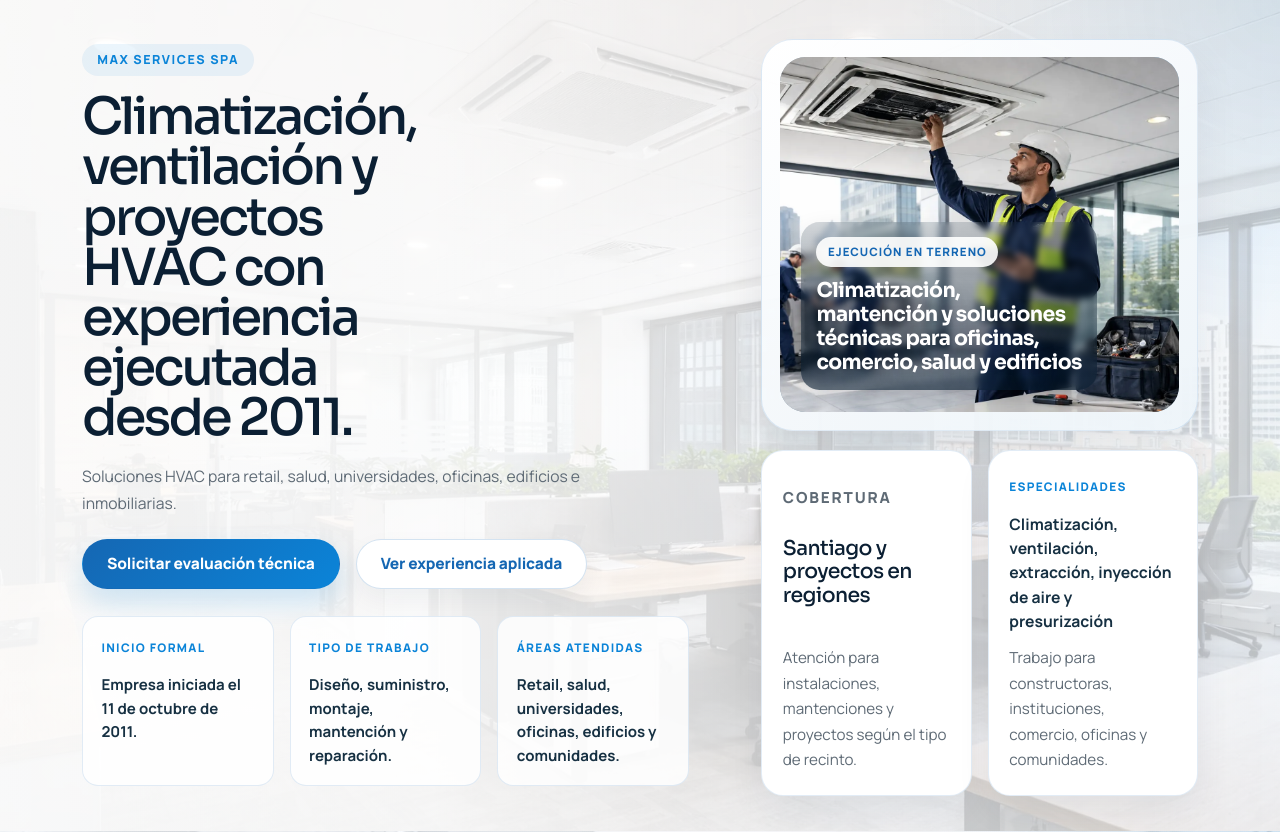
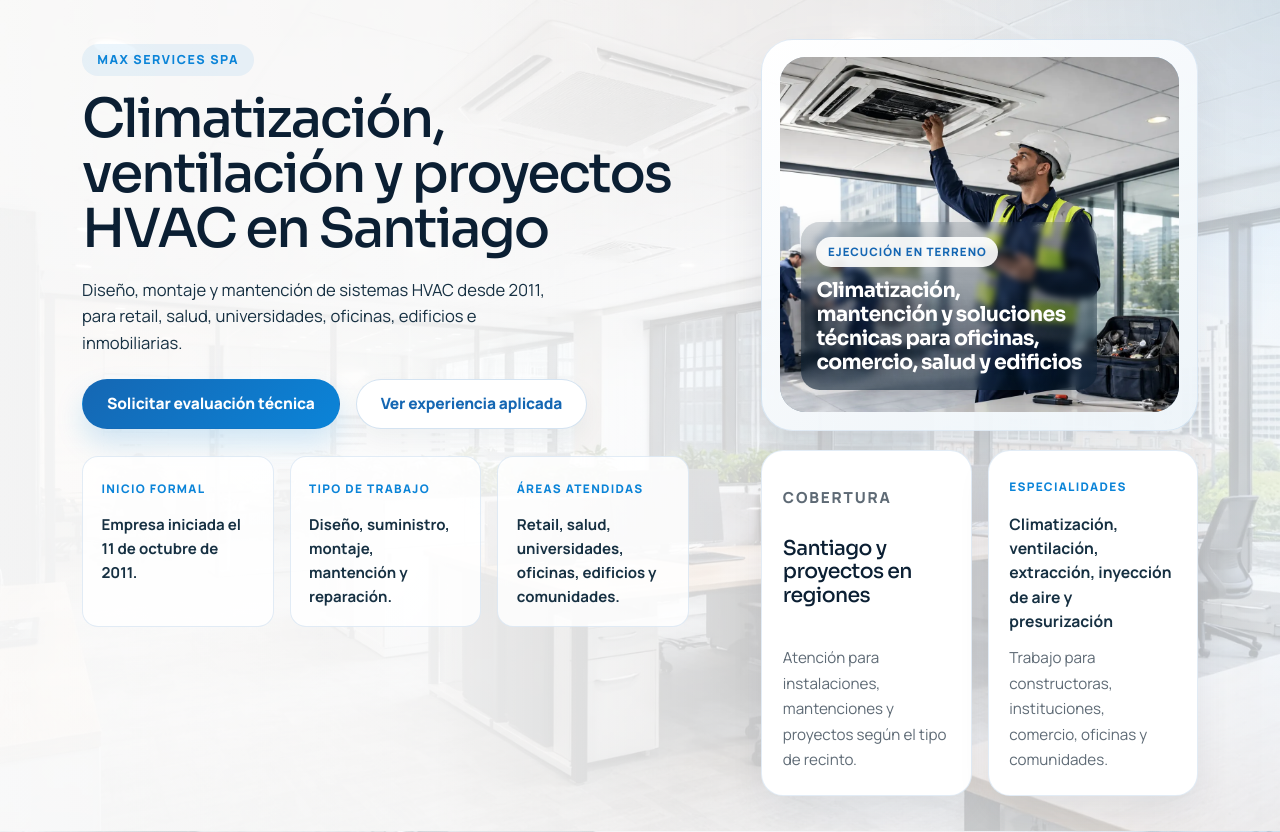
Before and after one commit to GoGo-DevS/maxservicesspa, a Django app: page / in a window 1280 px wide. Shown: the part 169-1001 px from the top of the page. Run offline with Django 5.2, Linux system fonts and the light colour scheme.

Commit message:
feat(seo): ficha de empresa para Google, enlaces internos y hero legible
- Datos estructurados: la ficha pasa de LocalBusiness pelado a HVACBusiness con
  direccion, telefono, horario, fecha de inicio, logo y el catalogo de los seis
  servicios. Eran justo los datos con los que Google arma el panel del negocio.
- Enlaces internos: el pie enlaza cada servicio en TODAS las paginas, la home
  lleva al indice y /proyectos/ enlaza los servicios que ejecuta. Sin esos
  enlaces las paginas nuevas quedan aisladas.
- Hero: el titular tenia max-width 9.2ch y se partia en seis lineas; ahora son
  dos o tres. La bajada sube de gris claro a texto normal y crece de tamano.
- El H1 nombra la ciudad ('...en Santiago'), que es la mitad de una busqueda
  local; el 'desde 2011' baja a la bajada, donde pesa igual para la persona.
- Medicion lista para cuando existan las cuentas: GA4_MEASUREMENT_ID y
  GOOGLE_SITE_VERIFICATION por variable de entorno. Sin ID no se carga ningun
  script, asi que hoy el sitio no arrastra peso ni cookies de mas.

20 pruebas OK. Cero enlaces internos rotos.

Co-Authored-By: Claude Opus 5 (1M context) <noreply@anthropic.com>

```diff
--- a/core/context_processors.py
+++ b/core/context_processors.py
@@ -3,16 +3,55 @@ import json
 from django.conf import settings
 
 from core.seo import absolute_static_url
+from core.servicios import SERVICIOS
 
 
 def site_meta(request):
+    # Ficha de la empresa para Google. Lo que estaba antes no traia direccion,
+    # telefono ni horario: justo los datos con los que Google arma el panel
+    # lateral y decide si el negocio es real y esta cerca de quien busca.
     local_business_schema = {
         "@context": "https://schema.org",
-        "@type": "LocalBusiness",
+        "@type": "HVACBusiness",
         "name": "MAX SERVICES SPA",
+        "legalName": "MAX SERVICES SpA",
         "description": "Empresa de climatización, ventilación y proyectos HVAC en Santiago, Región Metropolitana, Chile.",
         "url": settings.SITE_URL,
         "email": "contacto@maxservicesspa.cl",
+        "telephone": "+56225690108",
+        "foundingDate": "2011-10-11",
+        "image": absolute_static_url("assets/social/og-default.jpg"),
+        "logo": absolute_static_url("assets/brand/max-services-symbol-real-v2.png"),
+        "address": {
+            "@type": "PostalAddress",
+            "streetAddress": "Patricio Lynch 9619",
+            "addressLocality": "El Bosque",
+            "addressRegion": "Región Metropolitana",
+            "addressCountry": "CL",
+        },
+        "openingHoursSpecification": [
+            {
+                "@type": "OpeningHoursSpecification",
+                "dayOfWeek": ["Monday", "Tuesday", "Wednesday", "Thursday", "Friday"],
+                "opens": "09:00",
+                "closes": "18:30",
+            }
+        ],
+        "hasOfferCatalog": {
+            "@type": "OfferCatalog",
+            "name": "Servicios HVAC",
+            "itemListElement": [
+                {
+                    "@type": "Offer",
+                    "itemOffered": {
+                        "@type": "Service",
+                        "name": servicio["nombre"],
+                        "url": f"{settings.SITE_URL}/servicios/{servicio['slug']}/",
+                    },
+                }
+                for servicio in SERVICIOS
+            ],
+        },
         "areaServed": {
             "@type": "AdministrativeArea",
             "name": "Santiago, Región Metropolitana, Chile",
@@ -30,6 +69,10 @@ def site_meta(request):
 
     return {
         "site_url": settings.SITE_URL,
+        # Para el pie: la lista de servicios la necesita cada pagina.
+        "servicios_del_sitio": SERVICIOS,
+        "ga4_measurement_id": settings.GA4_MEASUREMENT_ID,
+        "google_site_verification": settings.GOOGLE_SITE_VERIFICATION,
         "default_og_image": absolute_static_url("assets/social/og-default.jpg"),
         "favicon_image": "assets/brand/max-services-symbol-real-v2.png",
         "local_business_schema_json": json.dumps(
--- a/core/templates/core/home.html
+++ b/core/templates/core/home.html
@@ -12,9 +12,10 @@
           <div class="col-lg-7 site-col">
             <div class="hero-copy-block">
               <span class="section-kicker">MAX SERVICES SPA</span>
-              <h1 class="hero-title">Climatización, ventilación y proyectos HVAC con experiencia ejecutada desde 2011.</h1>
+              <h1 class="hero-title">Climatización, ventilación y proyectos HVAC en Santiago</h1>
               <p class="hero-summary">
-                Soluciones HVAC para retail, salud, universidades, oficinas, edificios e inmobiliarias.
+                Diseño, montaje y mantención de sistemas HVAC desde 2011, para retail, salud,
+                universidades, oficinas, edificios e inmobiliarias.
               </p>
 
               <div class="hero-actions d-flex flex-wrap gap-3">
@@ -280,6 +281,9 @@
             </a>
           </div>
         </div>
+        <div class="servicios-cta-home">
+          <a class="btn btn-brand-outline" href="{% url 'core:servicios' %}">Ver todos los servicios</a>
+        </div>
       </div>
     </section>
 
--- a/static/css/styles.css
+++ b/static/css/styles.css
@@ -1093,20 +1093,25 @@ textarea {
 
 .hero-title {
   margin: 0;
-  max-width: 9.2ch;
+  /* Estaba en 9.2ch y por eso el titular se partia en seis lineas, incluso en
+     escritorio. A 20ch respira y se lee de corrido. */
+  max-width: 20ch;
   font-family: var(--font-display);
-  font-size: clamp(2.45rem, 4vw, 3.95rem);
-  line-height: 0.98;
-  letter-spacing: -0.055em;
+  font-size: clamp(2.1rem, 4.2vw, 3.7rem);
+  line-height: 1.02;
+  letter-spacing: -0.04em;
   color: var(--color-primary-900);
+  text-wrap: balance;
 }
 
 .hero-summary {
   margin: var(--space-5) 0 0;
-  max-width: 54ch;
-  color: var(--color-text-muted);
-  font-size: 0.98rem;
-  line-height: 1.68;
+  max-width: 46ch;
+  /* Es la frase que explica a que se dedica la empresa: iba en gris claro y a
+     0.98rem, mas chica que el texto de las tarjetas de abajo. */
+  color: var(--color-text);
+  font-size: clamp(1.02rem, 1.3vw, 1.14rem);
+  line-height: 1.6;
 }
 
 .hero-actions {
@@ -2686,3 +2691,7 @@ textarea.site-input {
   .servicios-cierre-acciones { width: 100%; }
   .servicios-cierre-acciones .btn { flex: 1 1 100%; }
 }
+
+.servicios-cta-home { display: flex; justify-content: center; margin-top: 2rem; }
+.site-footer .footer-list a { color: inherit; text-decoration: none; }
+.site-footer .footer-list a:hover { text-decoration: underline; }
--- a/templates/base.html
+++ b/templates/base.html
@@ -27,6 +27,7 @@
   <meta name="twitter:image" content="{{ resolved_og_image }}">
   {% endwith %}
   <meta name="theme-color" content="#0b1f33">
+  {% if google_site_verification %}<meta name="google-site-verification" content="{{ google_site_verification }}">{% endif %}
   <link rel="icon" type="image/png" href="{% static favicon_image %}">
   <link rel="preconnect" href="https://fonts.googleapis.com">
   <link rel="preconnect" href="https://fonts.gstatic.com" crossorigin>
@@ -39,6 +40,16 @@
   <script type="application/ld+json">{{ schema_json|safe }}</script>
   {% endif %}
   {% block extra_css %}{% endblock %}
+  {% if ga4_measurement_id %}
+  {# Analytics. Va al final del head y con async: medir no puede retrasar la pagina. #}
+  <script async src="https://www.googletagmanager.com/gtag/js?id={{ ga4_measurement_id }}"></script>
+  <script>
+    window.dataLayer = window.dataLayer || [];
+    function gtag(){dataLayer.push(arguments);}
+    gtag('js', new Date());
+    gtag('config', '{{ ga4_measurement_id }}');
+  </script>
+  {% endif %}
 </head>
 <body
   class="site-body"
--- a/templates/includes/site_footer.html
+++ b/templates/includes/site_footer.html
@@ -40,9 +40,10 @@
         <div class="col-sm-6 col-lg-2">
           <h3 class="footer-title">{{ footer_column_title }}</h3>
           <ul class="footer-list">
-            {% for item in footer_column_items|split_pipe %}
-              <li>{{ item }}</li>
+            {% for servicio in servicios_del_sitio %}
+              <li><a href="{% url 'core:servicio' servicio.slug %}">{{ servicio.nombre_corto }}</a></li>
             {% endfor %}
+            <li><a href="{{ servicios_url }}">Ver todos</a></li>
           </ul>
         </div>
 
```
Also changed, not shown: config/settings.py (+7 -0 lines), portfolio/templates/portfolio/projects.html (+16 -0 lines), 1 other file.
